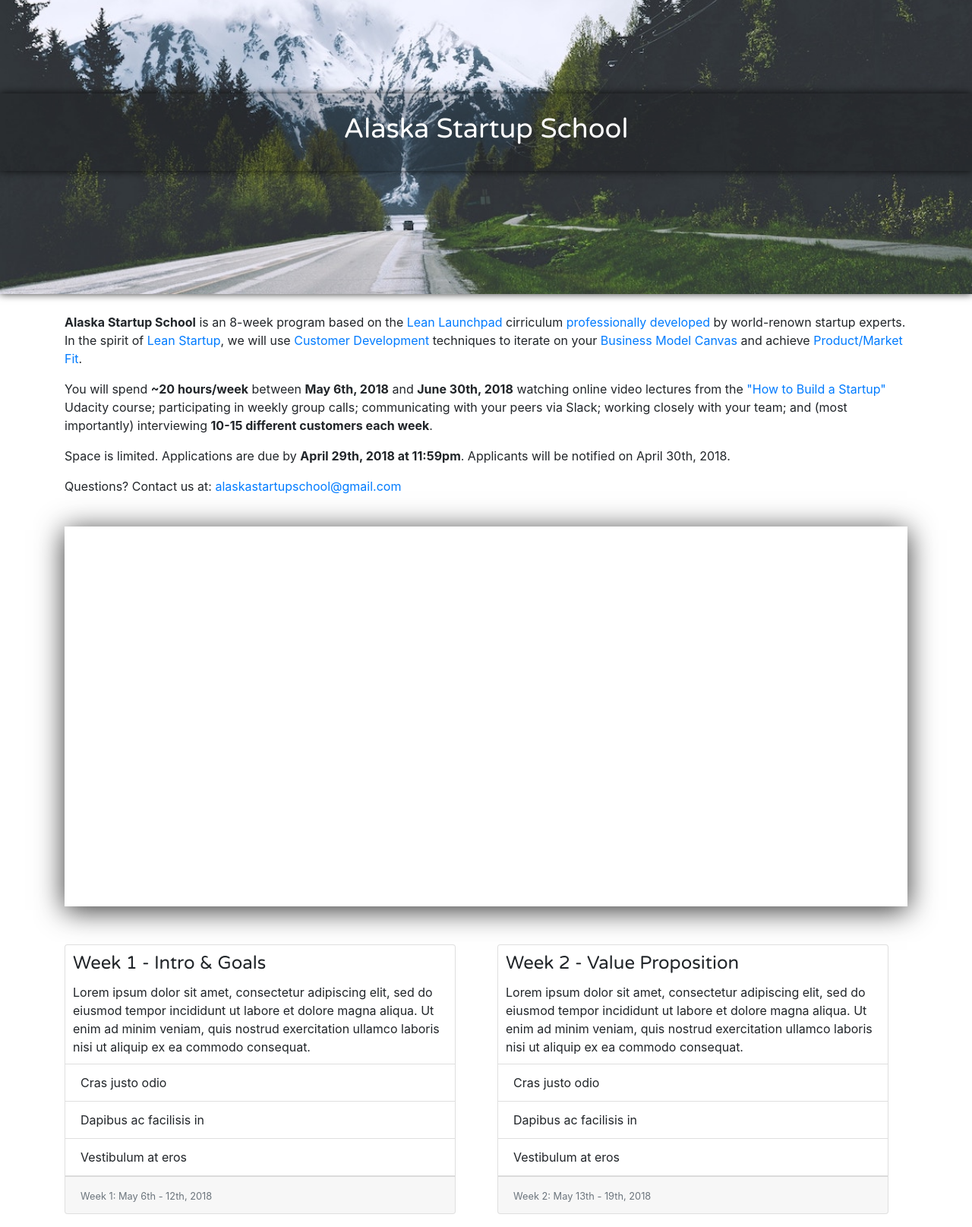
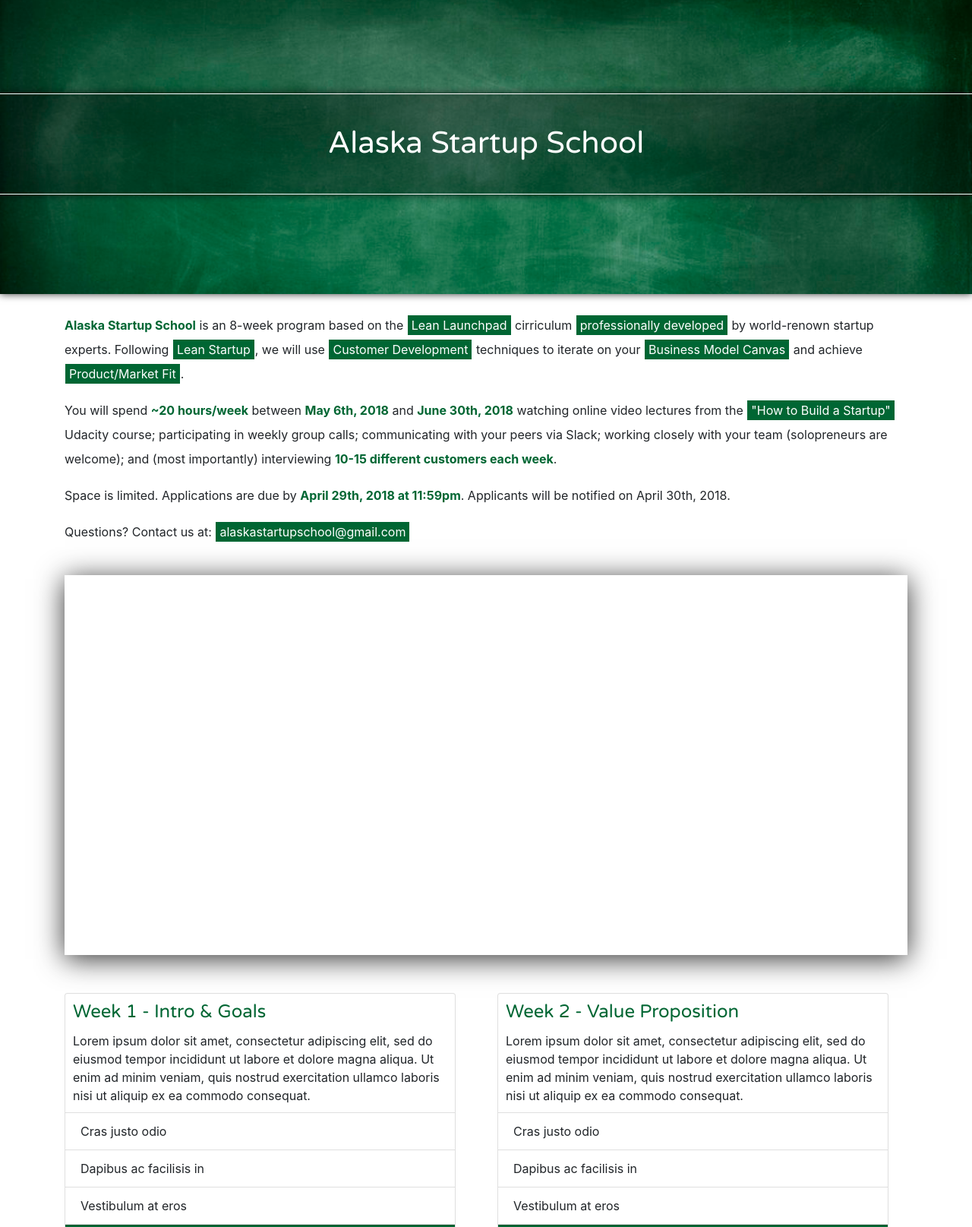
Before and after one commit to conroywhitney/alaskastartupschool, a plain HTML site: page index.html in a window 1280 px wide. Shown: the part 40-1655 px from the top of the page at 76% size. Drawn offline with nearby package versions, Linux system fonts and the light colour scheme; a script that the page names is missing.

Commit message:
Chalkboard style

```diff
--- a/css/styles.css
+++ b/css/styles.css
@@ -1,15 +1,35 @@
-/* Remove the navbar's default margin-bottom and rounded borders */
+a,
+a:hover,
+a:visited {
+  background-color: #006633;
+  border: 1px solid #FFF;
+  color: #FFF;
+  padding: 3px 5px;
+}
+
+a:hover {
+  background-color: #FFF;
+  border: 1px solid #006633;
+  color: #006633;
+  text-decoration: none;
+}
+
+b {
+  color: #006633;
+}
+
 h1,
 h2,
 h3,
 h4 {
+  color: #006633;
   font-family: 'Varela Round', sans-serif;
 }
 
 /* Add a gray background color and some padding to the footer */
 footer {
-  background-color: #000;
-  color: #999;
+  background-color: #006633;
+  color: #FFF;
   padding: 25px;
 }
 
@@ -23,12 +43,13 @@ footer {
   padding: 10px;
 }
 
+.card-footer {
+  background: #006633;
+  color: #FFF;
+}
+
 .carousel {
   box-shadow: 0px 0px 10px rgba(0, 0, 0, 0.8);
-}
-
-.carousel h2 {
-  font-size: 36px;
 }
 
 .carousel-caption {
@@ -36,9 +57,16 @@ footer {
   left: 0;
   right: 0;
   bottom: auto;
-  background: rgba(0, 0, 0, 0.20);
+  background: rgba(0, 0, 0, 0.33);
   box-shadow: 0px 0px 10px rgba(0, 0, 0, 0.8);
-  padding: 25px;
+  border-top: 1px solid #FFF;
+  border-bottom: 1px solid #FFF;
+  padding: 35px;
+}
+
+.carousel-caption h1 {
+  color: #FFF;
+  margin-top: 5px;
 }
 
 .carousel-inner img {
@@ -58,6 +86,7 @@ footer {
 
 .intro {
   padding: 25px 0;
+  line-height: 32px;
 }
 
 .navbar {
--- a/index.html
+++ b/index.html
@@ -17,9 +17,9 @@
     <!-- Wrapper for slides -->
     <div class="carousel-inner" role="listbox">
       <div class="item active">
-        <img src="images/snehal-shah-95198-unsplash.jpg" alt="Alyeska, AK">
+        <img src="images/chalkboard.jpeg" alt="Alaska Startup School">
         <div class="carousel-caption">
-          <h2>Alaska Startup School</h2>
+          <h1>Alaska Startup School</h1>
         </div>
       </div>
     </div>
@@ -29,8 +29,8 @@
   <div class="row">
     <div class="col-12">
       <section class="intro">
-        <p><b>Alaska Startup School</b> is an 8-week program based on the <a href="https://en.wikipedia.org/wiki/Lean_Launchpad" target="_blank">Lean Launchpad</a> cirriculum <a href="https://venturewell.org/wp-content/uploads/Educators_Guide_Nov17_FINAL.pdf" target="_blank">professionally developed</a> by world-renown startup experts</a>. In the spirit of <a href="https://en.wikipedia.org/wiki/Lean_Startup" target="_blank">Lean Startup</a>, we will use <a href="https://en.wikipedia.org/wiki/Customer_development" target="_blank">Customer Development</a> techniques to iterate on your <a href="https://en.wikipedia.org/wiki/Business_Model_Canvas" target="_blank">Business Model Canvas</a> and achieve <a href="https://en.wikipedia.org/wiki/Product/market_fit" target="_blank">Product/Market Fit</a>.
-        <p>You will spend <b>~20 hours/week</b> between <b>May 6th, 2018</b> and <b>June 30th, 2018</b> watching online video lectures from the <a href="https://www.udacity.com/course/how-to-build-a-startup--ep245" target="_blank">"How to Build a Startup"</a> Udacity course; participating in weekly group calls; communicating with your peers via Slack; working closely with your team; and (most importantly) interviewing <b>10-15 different customers each week</b>.</p>
+        <p><b>Alaska Startup School</b> is an 8-week program based on the <a href="https://en.wikipedia.org/wiki/Lean_Launchpad" target="_blank">Lean Launchpad</a> cirriculum <a href="https://venturewell.org/wp-content/uploads/Educators_Guide_Nov17_FINAL.pdf" target="_blank">professionally developed</a> by world-renown startup experts</a>. Following <a href="https://en.wikipedia.org/wiki/Lean_Startup" target="_blank">Lean Startup</a>, we will use <a href="https://en.wikipedia.org/wiki/Customer_development" target="_blank">Customer Development</a> techniques to iterate on your <a href="https://en.wikipedia.org/wiki/Business_Model_Canvas" target="_blank">Business Model Canvas</a> and achieve <a href="https://en.wikipedia.org/wiki/Product/market_fit" target="_blank">Product/Market Fit</a>.
+        <p>You will spend <b>~20 hours/week</b> between <b>May 6th, 2018</b> and <b>June 30th, 2018</b> watching online video lectures from the <a href="https://www.udacity.com/course/how-to-build-a-startup--ep245" target="_blank">"How to Build a Startup"</a> Udacity course; participating in weekly group calls; communicating with your peers via Slack; working closely with your team (solopreneurs are welcome); and (most importantly) interviewing <b>10-15 different customers each week</b>.</p>
         <p>Space is limited. Applications are due by <b>April 29th, 2018 at 11:59pm</b>. Applicants will be notified on April 30th, 2018.</p>
         <p>Questions? Contact us at: <a href="mailto:alaskastartupschool@gmail.com" target="_blank">alaskastartupschool@gmail.com</a></p>
       </section>
@@ -58,7 +58,7 @@
         <li class="list-group-item">Vestibulum at eros</li>
       </ul>
       <div class="card-footer">
-        <small class="text-muted">Week 1: May 6th - 12th, 2018</small>
+        <small>Week 1: May 6th - 12th, 2018</small>
       </div>
     </div>
     </div>
@@ -75,7 +75,7 @@
         <li class="list-group-item">Vestibulum at eros</li>
       </ul>
       <div class="card-footer">
-        <small class="text-muted">Week 2: May 13th - 19th, 2018</small>
+        <small>Week 2: May 13th - 19th, 2018</small>
       </div>
     </div>
     </div>
@@ -92,7 +92,7 @@
         <li class="list-group-item">Vestibulum at eros</li>
       </ul>
       <div class="card-footer">
-        <small class="text-muted">Week 3: May 20th - 26th, 2018</small>
+        <small>Week 3: May 20th - 26th, 2018</small>
       </div>
     </div>
     </div>
@@ -109,7 +109,7 @@
         <li class="list-group-item">Vestibulum at eros</li>
       </ul>
       <div class="card-footer">
-        <small class="text-muted">Week 4: May 27th - June 2nd, 2018</small>
+        <small>Week 4: May 27th - June 2nd, 2018</small>
       </div>
     </div>
     </div>
@@ -126,7 +126,7 @@
         <li class="list-group-item">Vestibulum at eros</li>
       </ul>
       <div class="card-footer">
-        <small class="text-muted">Week 5: June 3rd - 9th, 2018</small>
+        <small>Week 5: June 3rd - 9th, 2018</small>
       </div>
     </div>
     </div>
@@ -143,7 +143,7 @@
         <li class="list-group-item">Vestibulum at eros</li>
       </ul>
       <div class="card-footer">
-        <small class="text-muted">Week 6: June 10th - 16th, 2018</small>
+        <small>Week 6: June 10th - 16th, 2018</small>
       </div>
     </div>
     </div>
@@ -160,7 +160,7 @@
         <li class="list-group-item">Vestibulum at eros</li>
       </ul>
       <div class="card-footer">
-        <small class="text-muted">Week 7: June 17th - 23rd, 2018</small>
+        <small>Week 7: June 17th - 23rd, 2018</small>
       </div>
     </div>
     </div>
@@ -177,7 +177,7 @@
         <li class="list-group-item">Vestibulum at eros</li>
       </ul>
       <div class="card-footer">
-        <small class="text-muted">Week 6: June 24th - 30th, 2018</small>
+        <small>Week 6: June 24th - 30th, 2018</small>
       </div>
     </div>
     </div>
```
Also changed, not shown: images/chalkboard.jpeg (added).
